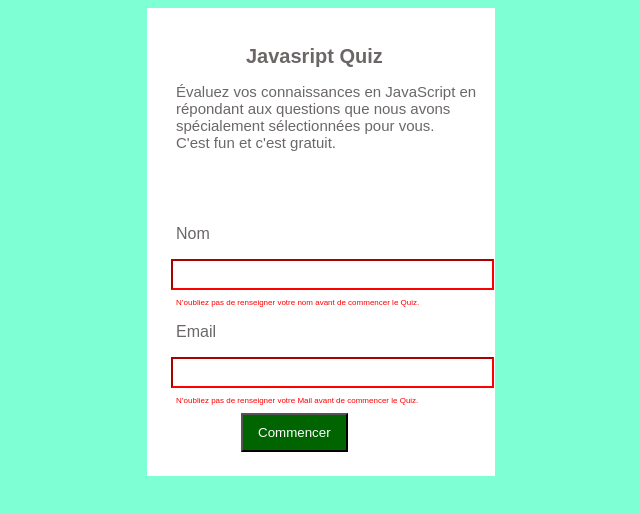
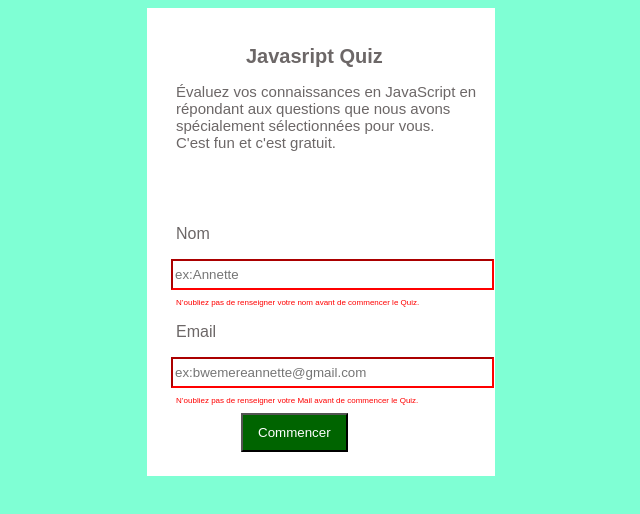
Before and after one commit to Annette-Bwemere-Salama/ecommercesite, a plain HTML site: page index.html in a window 1280 px wide. Shown: the whole page, without its empty margins (319-959 px from the left). Drawn offline with Linux system fonts and the light colour scheme.

Commit message:
feat:ajout de la dernier question

```diff
--- a/index.html
+++ b/index.html
@@ -9,7 +9,6 @@
     <link rel="stylesheet" href="style2.css">
     <title>KDA QUIZ APP</title>
 </head>
-
 <body>
     <div class="container login">
         <h1>Javasript Quiz</h1>
@@ -20,10 +19,13 @@
         </p>
         <p>Nom</p>
         <form action="index1.html" method="post" class="loginForm">
-            <input type="text" class="input"><br>
+            <input type="text" class="input" placeholder="ex:Annette" pattern="[a-zA-Z]{3,30}"
+                required><br>
             <p class="petitp">N’oubliez pas de renseigner votre nom avant de commencer le Quiz.</p>
             <p>Email</p>
-            <input type="email" name="mail" class="input"><br>
+            <input type="text" name="mail" class="input" placeholder="ex:bwemereannette@gmail.com"
+                pattern="^([a-zA-Z0-9\.-]{4,30})@([a-zA-Z0-9]{3,10})\.([a-zA-Z]{2,5})$" required><br>
+            <!--Particularité de l'adresse mail avec patern'-->
             <p class="petitp">N’oubliez pas de renseigner votre Mail avant de commencer le Quiz.</p>
             <button type="submit" id="button">Commencer</button>
         </form>
```
